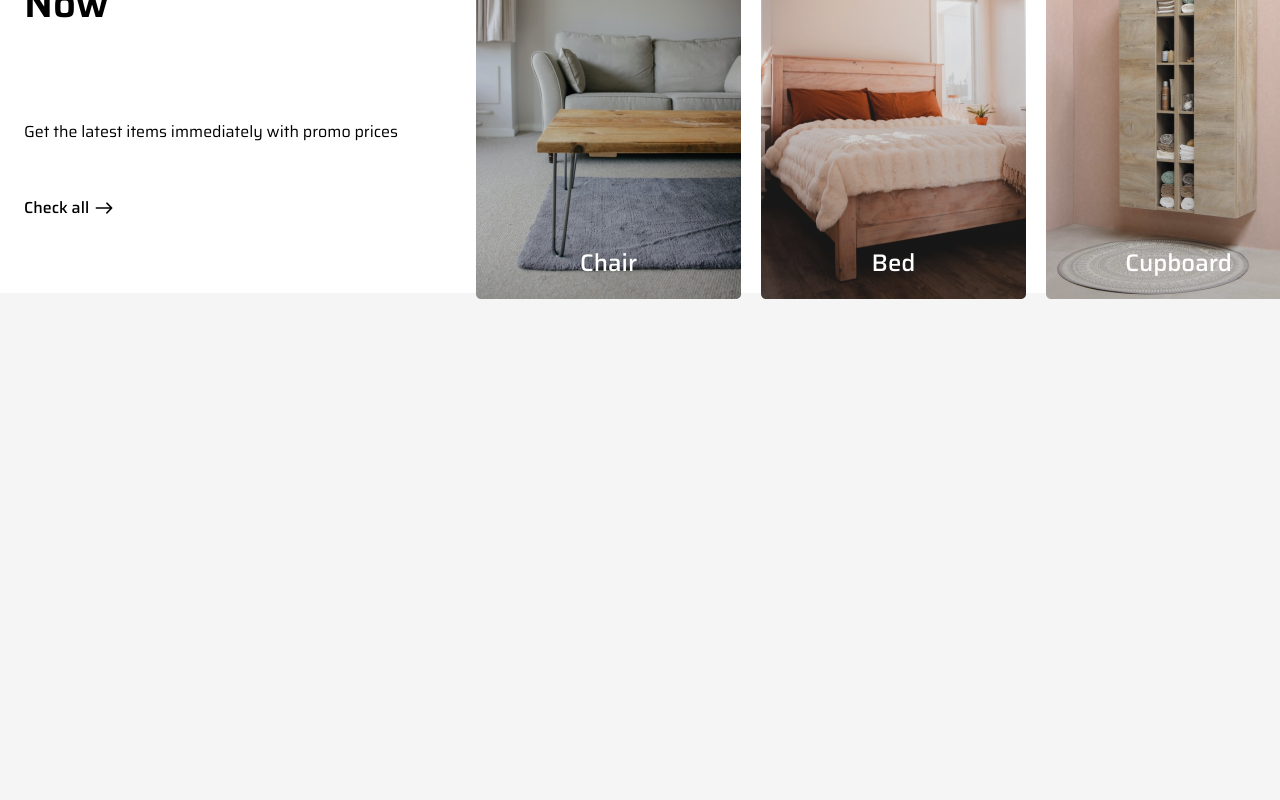
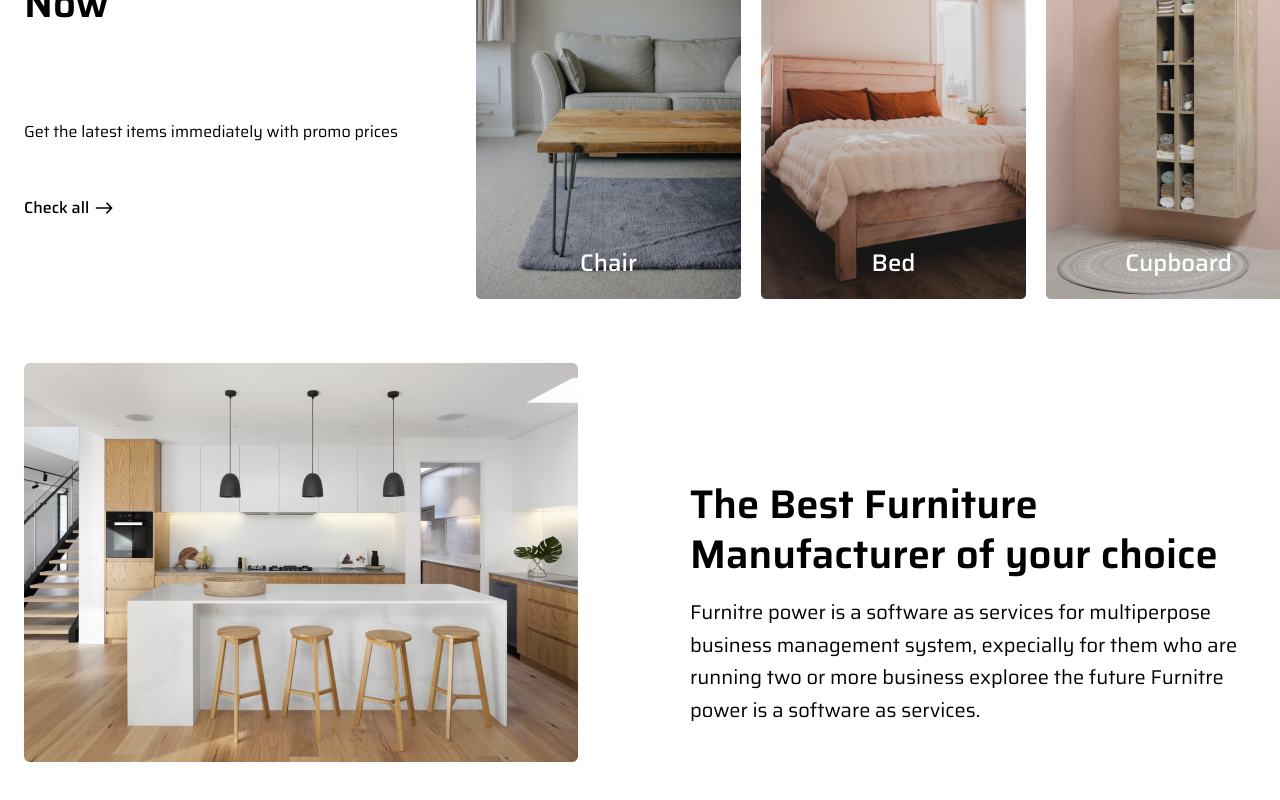
Before and after one commit to Isaiah-Mwinga/Furniture-palace, a React (Create React App) app: page / in a window 1280 px wide. Shown: the part 1716-2516 px from the top of the page. Before the commit the page ends 2015 px from the top, so only its background shows below. Built offline with nearby package versions, Linux system fonts and the light colour scheme; the HTML template or start-up script is replaced by a standard one.

Commit message:
furniture palace

```diff
--- a/src/App.js
+++ b/src/App.js
@@ -4,6 +4,7 @@ import React from 'react';
 import Hero from './components/Hero';
 import Features from './components/Features';
 import NewItems from './components/NewItems';
+import FeaturesSecond from './components/FeaturesSecond';
 
 const App = () => {
   return (
@@ -11,6 +12,7 @@ const App = () => {
       <Hero />
       <Features />
       <NewItems />
+      <FeaturesSecond />
     </div>
   );
 };
--- a/src/components/FeaturesSecond.js
+++ b/src/components/FeaturesSecond.js
@@ -1,7 +1,30 @@
 import React from 'react';
 
+// import data
+import { features } from '../data';
+
 const FeaturesSecond = () => {
-  return <div>FeaturesSecond</div>;
+  // destructure data
+  const { title, subtitle, items, image } = features.feature2;
+  return (
+    <section className='section'>
+    <div className='container mx-auto'>
+      <div className='flex flex-col lg:flex-row lg:gap-x-[100px]'>
+        {/* image */}
+        <div className='flex-1 order-1 lg:-order-1'>
+          <img src={image.type} alt='' />
+        </div>
+        {/* text */}
+        <div className='flex-1 flex flex-col justify-end'>
+          <h2 className='title'>{title}</h2>
+          <p className='subtitle'>{subtitle}</p>
+          {/* items */}
+
+        </div>
+      </div>
+    </div>
+  </section>
+  );
 };
 
 export default FeaturesSecond;
```
